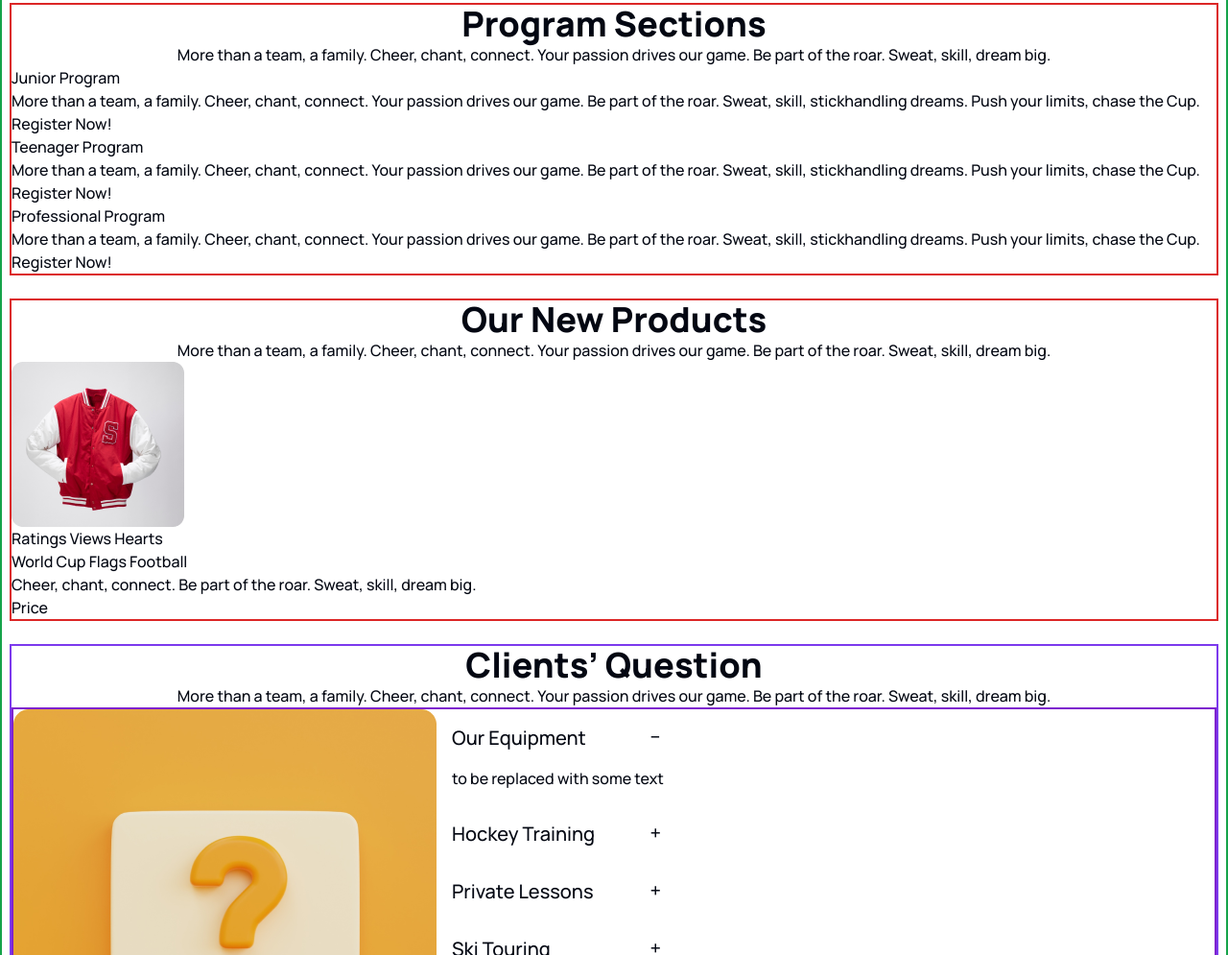
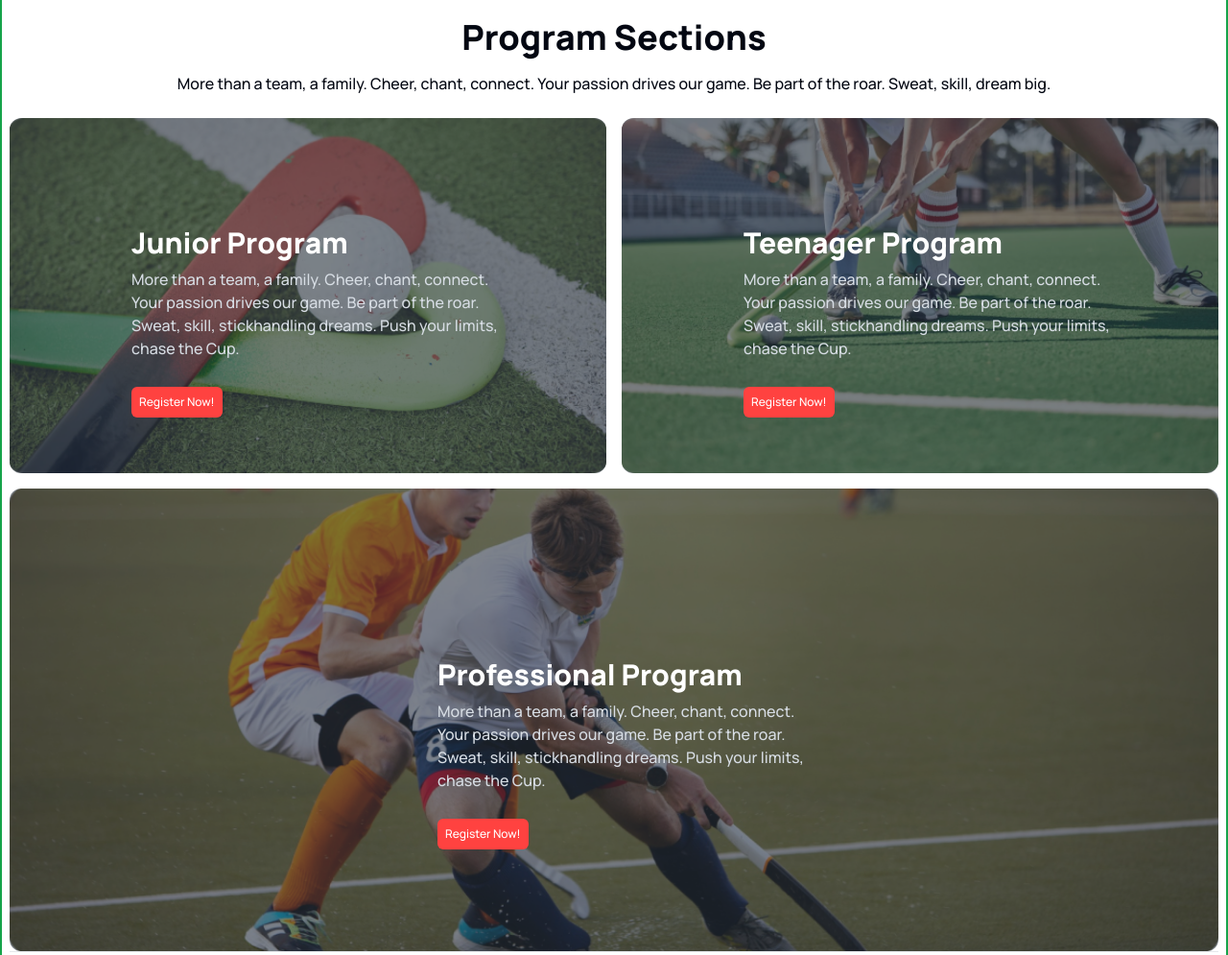
Before and after one commit to nuhainul/b9-a3, a plain HTML site: page index.html in a window 1280 px wide. Shown: the part 1015-2010 px from the top of the page at 96% size. Drawn offline with nearby package versions, Linux system fonts and the light colour scheme.

Commit message:
program section & some other things done; fine tuning may be needed

```diff
--- a/index.html
+++ b/index.html
@@ -140,7 +140,8 @@
                     the roar. Sweat, skill, dream big.</p>
             </div>
 
-            <div class="container lg:flex lg:justify-center lg:gap-6 lg:items-center text-center space-y-8 lg:space-y-0 p-4">
+            <div
+                class="container lg:flex lg:justify-center lg:gap-6 lg:items-center text-center space-y-8 lg:space-y-0 p-4">
 
                 <div class="">
                     <!-- radial progress bar starts -->
@@ -186,40 +187,104 @@
         </section>
 
         <!-- 4. programs section starts -->
-        <section class="programs container mt-6 mb-6 border-red-600 border-2" id="">
+        <section class="programs container mt-6 mb-6" id="">
 
             <div class="text-center">
-                <h2 class="text-4xl font-extrabold">Program Sections</h2>
+                <h2 class="text-4xl font-extrabold p-4">Program Sections</h2>
                 <!-- replace lorem -->
-                <p class="">More than a team, a family. Cheer, chant, connect. Your passion drives our game. Be part of
+                <p class="pb-6">More than a team, a family. Cheer, chant, connect. Your passion drives our game. Be part of
                     the roar. Sweat, skill, dream big.</p>
             </div>
 
             <div class="grid">
 
-                <div class="">
-                    <h3 class="">Junior Program</h3>
-                    <!-- replace lorem -->
-                    <p class="">More than a team, a family. Cheer, chant, connect. Your passion drives our game. Be part
-                        of the roar. Sweat, skill, stickhandling dreams. Push your limits, chase the Cup.</p>
-                    <button class="">Register Now!</button>
+                <div class="container grid grid-cols-1 lg:grid-cols-2 gap-4">
+                    <div class="col-span-1">
+
+                        <!-- tailwindcss code for hero with gradient background img starts -->
+                        <div class="hero rounded-xl" style="background-image: url(./img/2.png);">
+                            <div class="hero-overlay bg-opacity-60 rounded-xl"></div>
+                            <div class="hero-content text-neutral-content">
+                                <div class="max-w-md lg:h-[338px] lg:pt-24 lg:pl-10">
+                                    <!-- <h1 class="mb-5 text-5xl font-bold">Hello there</h1> -->
+                                    <h3 class="font-extrabold text-xl lg:text-3xl text-white pb-2">Junior Program</h3>
+                                    <!-- <p class="mb-5">Provident cupiditate voluptatem et in. Quaerat fugiat ut assumenda excepturi
+                    exercitationem quasi. In deleniti eaque aut repudiandae et a id nisi.</p> -->
+                                    <!-- replace lorem -->
+                                    <p class="pb-2 text-sm lg:text-base">More than a team, a family. Cheer, chant,
+                                        connect. Your passion drives our game. Be part
+                                        of the roar. Sweat, skill, stickhandling dreams. Push your limits, chase the
+                                        Cup.</p>
+                                    <!-- <button class="btn btn-primary">Get Started</button> -->
+                                    <button
+                                        class="mt-2 lg:mt-5 p-2 rounded-md bg-[#FF4240] text-white text-xs hover:text-red-600 hover:bg-white border-none">Register
+                                        Now!</button>
+                                </div>
+                            </div>
+                        </div>
+                        <!-- tailwindcss code for hero with gradient background img ends -->
+
+                    </div>
+
+                    <div class="col-span-1">
+
+                        <!-- tailwindcss code for hero with gradient background img starts -->
+                        <div class="hero rounded-xl" style="background-image: url(./img/3.png);">
+                            <div class="hero-overlay bg-opacity-60 rounded-xl"></div>
+                            <div class="hero-content text-neutral-content">
+                                <div class="max-w-md lg:h-[338px] lg:pt-24 lg:pl-10">
+                                    <!-- <h1 class="mb-5 text-5xl font-bold">Hello there</h1> -->
+                                    <h3 class="font-extrabold text-xl lg:text-3xl text-white pb-2">Teenager Program</h3>
+                                    <!-- <p class="mb-5">Provident cupiditate voluptatem et in. Quaerat fugiat ut assumenda excepturi
+                    exercitationem quasi. In deleniti eaque aut repudiandae et a id nisi.</p> -->
+                                    <!-- replace lorem -->
+                                    <p class="pb-2 text-sm lg:text-base">More than a team, a family. Cheer, chant,
+                                        connect. Your passion drives our game. Be part
+                                        of the roar. Sweat, skill, stickhandling dreams. Push your limits, chase the
+                                        Cup.</p>
+                                    <!-- <button class="btn btn-primary">Get Started</button> -->
+                                    <button
+                                        class="mt-2 lg:mt-5 p-2 rounded-md bg-[#FF4240] text-white text-xs hover:text-red-600 hover:bg-white border-none">Register
+                                        Now!</button>
+                                </div>
+                            </div>
+                        </div>
+                        <!-- tailwindcss code for hero with gradient background img ends -->
+
+                    </div>
+
+                    <div class="col-span-1 lg:col-span-2">
+
+                        <!-- tailwindcss code for hero with gradient background img starts -->
+                        <div class="hero rounded-xl" style="background-image: url(./img/4.png);">
+                            <div class="hero-overlay bg-opacity-60 rounded-xl"></div>
+                            <div class="hero-content text-neutral-content">
+                                <div class="max-w-md lg:h-[450px] lg:pt-40 lg:pl-10">
+                                    <!-- <h1 class="mb-5 text-5xl font-bold">Hello there</h1> -->
+                                    <h3 class="font-extrabold text-xl lg:text-3xl text-white pb-2">Professional Program
+                                    </h3>
+                                    <!-- <p class="mb-5">Provident cupiditate voluptatem et in. Quaerat fugiat ut assumenda excepturi
+exercitationem quasi. In deleniti eaque aut repudiandae et a id nisi.</p> -->
+                                    <!-- replace lorem -->
+                                    <p class="pb-2 text-sm lg:text-base">More than a team, a family. Cheer, chant,
+                                        connect. Your passion drives our game. Be part
+                                        of the roar. Sweat, skill, stickhandling dreams. Push your limits, chase the
+                                        Cup.</p>
+                                    <!-- <button class="btn btn-primary">Get Started</button> -->
+                                    <button
+                                        class="mt-2 lg:mt-5 p-2 rounded-md bg-[#FF4240] text-white text-xs hover:text-red-600 hover:bg-white border-none">Register
+                                        Now!</button>
+                                </div>
+                            </div>
+                        </div>
+                        <!-- tailwindcss code for hero with gradient background img ends -->
+
+                    </div>
                 </div>
 
-                <div class="">
-                    <h3 class="">Teenager Program</h3>
-                    <!-- replace lorem -->
-                    <p class="">More than a team, a family. Cheer, chant, connect. Your passion drives our game. Be part
-                        of the roar. Sweat, skill, stickhandling dreams. Push your limits, chase the Cup.</p>
-                    <button class="">Register Now!</button>
-                </div>
+                <hr>
 
-                <div class="">
-                    <h3 class="">Professional Program</h3>
-                    <!-- replace lorem -->
-                    <p class="">More than a team, a family. Cheer, chant, connect. Your passion drives our game. Be part
-                        of the roar. Sweat, skill, stickhandling dreams. Push your limits, chase the Cup.</p>
-                    <button class="">Register Now!</button>
-                </div>
+
 
             </div>
 
@@ -228,7 +293,7 @@
         <!-- 5. new-products section starts -->
         <section class="new-products container mt-6 mb-6 border-red-600 border-2" id="">
 
-            <div class="text-center">
+            <div class="text-center p-4">
                 <h2 class="text-4xl font-extrabold">Our New Products</h2>
                 <!-- replace lorem -->
                 <p class="">More than a team, a family. Cheer, chant, connect. Your passion drives our game. Be part of
@@ -266,7 +331,7 @@
         <!-- 6. clients-question (bonus) section starts -->
         <section class="clients-question container mt-6 mb-6 border-violet-600 border-2" id="">
 
-            <div class="text-center">
+            <div class="text-center p-4">
                 <h2 class="text-4xl font-extrabold">Clients’ Question</h2>
                 <!-- replace lorem -->
                 <p class="">More than a team, a family. Cheer, chant, connect. Your passion drives our game. Be part of
@@ -343,7 +408,7 @@
         <!-- 7. get-in-touch section starts -->
         <section class="get-in-touch container mt-6 border-blue-200 border-2" id="">
 
-            <div class="text-center">
+            <div class="text-center p-4">
                 <h2 class="text-4xl font-extrabold">Get in Touch</h2>
                 <!-- replace lorem -->
                 <p class="">More than a team, a family. Cheer, chant, connect. Your passion drives our game. Be part of
```
